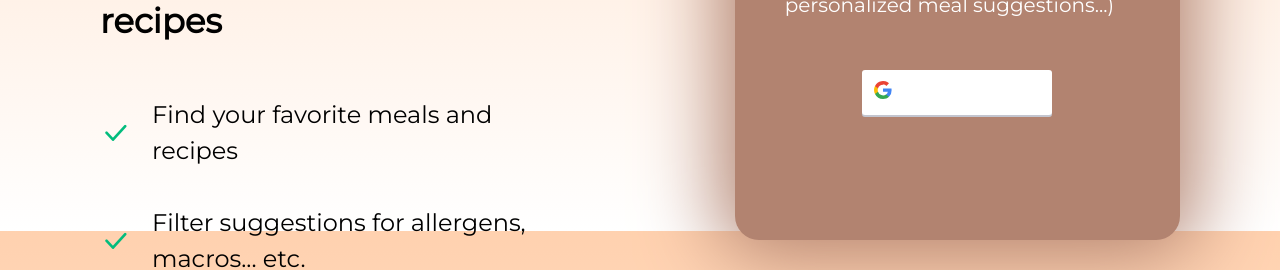
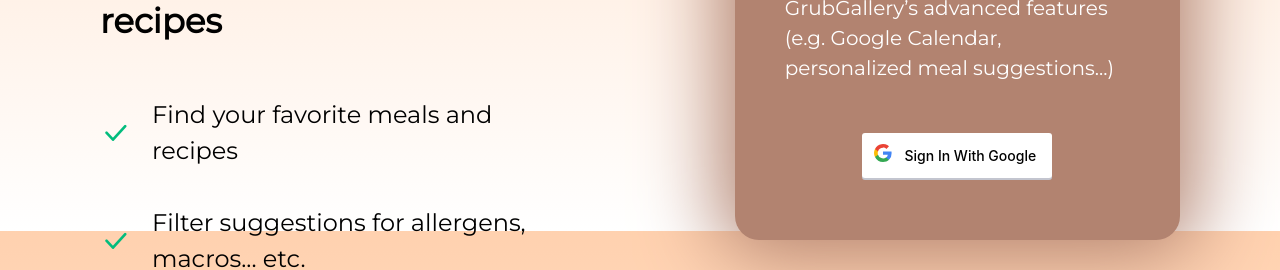
Before and after one commit to MatthewHilliard/Grub-Gallery, a React (Vite) app in the folder code/client/: page /login in a window 1280 px wide. Shown: the part 569-839 px from the top of the page. Built offline with nearby package versions, Linux system fonts and the light colour scheme; no server answers; a web font is replaced by a local one.

Commit message:
minor bug fixes and style changes (no description showing up on gcal tho :.(

```diff
--- a/code/client/src/components/Login.jsx
+++ b/code/client/src/components/Login.jsx
@@ -72,7 +72,7 @@ function Login({ isAuthenticated }) {
 
 
             {/* Column 2 */}
-            <div className="box-border h-[500px] w-[600px] min-w-[400px] rounded-3xl bg-[#B28370] boxShadow">
+            <div className="flex justify-center items-center box-border h-[500px] w-[600px] min-w-[400px] rounded-3xl bg-[#B28370] boxShadow">
                 {/* Sign Out Button */}
                 {isAuthenticated ?
                     <button className="google-btn w-60 h-10" onClick={handleSignOut}>
--- a/code/client/src/components/Recipe.jsx
+++ b/code/client/src/components/Recipe.jsx
@@ -68,7 +68,7 @@ function Recipe({ recipe, isAuthenticated, user, favoritesList, setFavoritesList
         const endTime = selectedDateTime.add(recipe.readyInMinutes, 'minutes')
         const eventDetails = {
           summary: recipe.title,
-          description: recipe.instructions,
+          description: recipe.summary,
           startTime: selectedDateTime.toISOString(),
           endTime: endTime.toISOString(),
         }
--- a/code/client/src/index.css
+++ b/code/client/src/index.css
@@ -34,7 +34,7 @@ body {
     border: none;
     border-radius: 3px;
     box-shadow: 0 -1px 0 rgba(0, 0, 0, 0.04), 0 1px 1px rgba(0, 0, 0, 0.25);
-    color: var(--gray-color);
+    color: black;
     font-size: 14px;
     font-weight: 500;
     font-family: -apple-system, BlinkMacSystemFont, "Segoe UI", Roboto, Oxygen,
```
